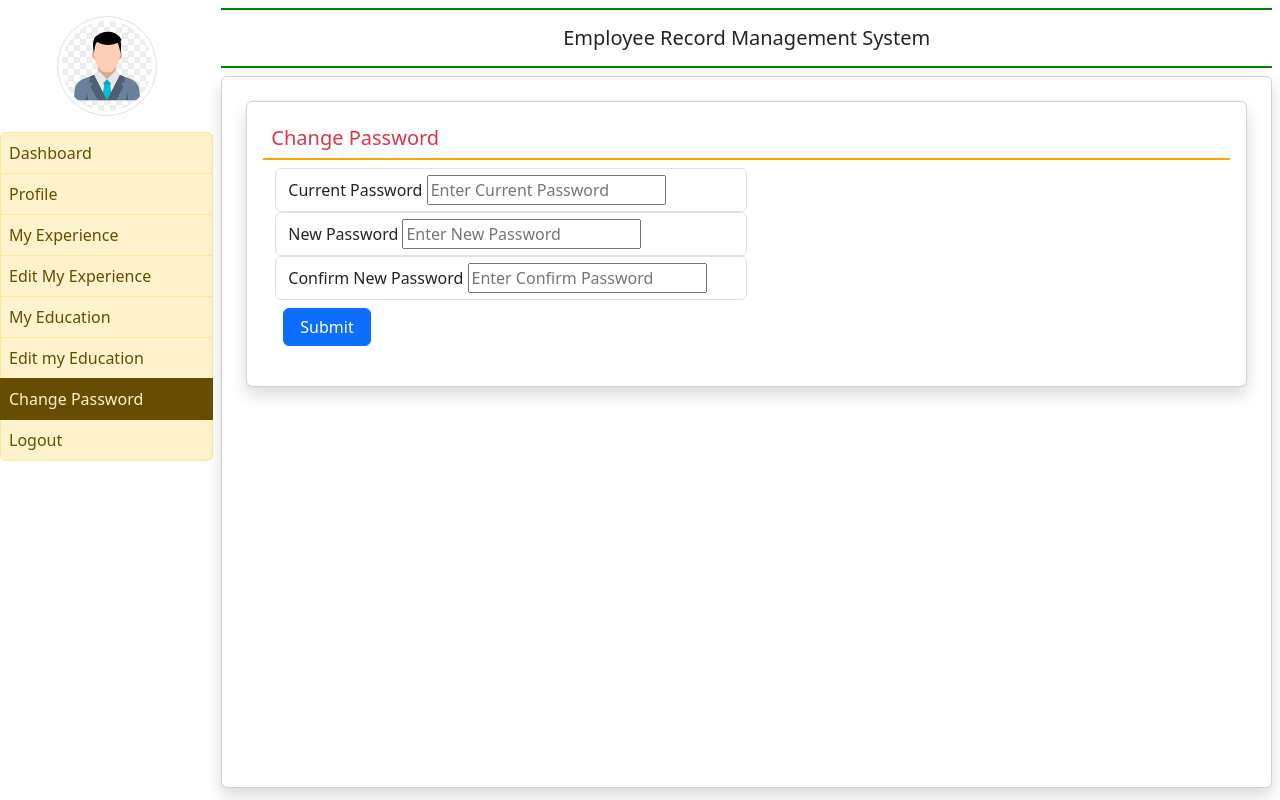
After one commit to Riya20khandelwal/employee_management_system_django, a Django app: page /change_password in a window 1280 px wide. The commit adds this page. Run offline with Django 5.2, Linux system fonts and the light colour scheme; a user stored in the database is signed in.

Commit message:
change password

```diff
--- /dev/null
+++ b/employee/templates/change_password.html
@@ -0,0 +1,74 @@
+{% extends "emp_base.html" %}
+
+{% block main %}
+
+<script type="text/javascript">
+    function checkpassword(){
+        if(document.changepassword.newpassword.value!=
+        document.changepassword.confirmpassword.value) {
+            alert('New Password and Confirm Password field does not match')
+            document.changepassword.confirmpassword.focus();
+            return false;
+        }
+        return true;
+    }
+
+</script>
+
+<div class="card shadow m-2">
+    <div class="card-body">
+        <h5 class="p-2 text-danger" style="border-bottom: 2px solid orange">Change Password</h5>
+
+        <div class="container-fluid">
+            <form method="post" name="changepassword" onsubmit="return checkpassword()">
+                {% csrf_token %}
+                <div class="form-row">
+                    <div class="col-sm-6">
+                        <div class="form-control">
+                            <label>Current Password</label>
+                            <input type="password" name="currentpassword" placeholder="Enter Current Password">
+                        </div>
+                    </div>
+                </div>
+                <div class="form-row">
+                    <div class="col-sm-6">
+                        <div class="form-control">
+                            <label>New Password</label>
+                            <input type="password" name="newpassword" placeholder="Enter New Password">
+                        </div>
+                    </div>
+                </div>
+                <div class="form-row">
+                    <div class="col-sm-6">
+                        <div class="form-control">
+                            <label>Confirm New Password</label>
+                            <input type="password" name="confirmpassword" placeholder="Enter Confirm Password">
+                        </div>
+                    </div>
+                </div>
+
+                <input type="submit" value="Submit" class="m-2 px-3 btn btn-primary">
+            </form>
+        </div>
+    </div>
+</div>
+
+{% if error == "no" %}
+<script>
+    alert('Password Updated Successfully.');
+    window.location = ('{% url "logout" %}');
+</script>
+{% endif %}
+{% if error == "yes" %}
+<script>
+    alert('Something Went Wrong, Try Again...');
+</script>
+{% endif %}
+
+{% if error == "not" %}
+<script>
+    alert('Your Current Password is Wrong.');
+</script>
+{% endif %}
+
+{% endblock main %}
--- a/employee/templates/emp_base.html
+++ b/employee/templates/emp_base.html
@@ -25,12 +25,18 @@
 
                 <div class="list-group">
                     <a href="{% url 'emp_home' %}" class="list-group-item list-group-item-warning list-group-item-action {% if request.path == '/emp_home' %} active {% endif %}">Dashboard</a>
-                    <a href="{% url 'profile' %}" class="list-group-item  list-group-item-warning list-group-item-action">Profile</a>
-                    <a href="{% url 'my_experience' %}" class="list-group-item list-group-item-warning list-group-item-action">My Experience</a>
-                    <a href="{% url 'edit_myexperience' %}" class="list-group-item list-group-item-warning list-group-item-action">Edit My Experience</a>
-                    <a href="{% url 'my_education' %}" class="list-group-item  list-group-item-warning list-group-item-action">My Education</a>
-                    <a href="{% url 'edit_myeducation' %}" class="list-group-item list-group-item-warning list-group-item-action">Edit my Education</a>
-                    <a href="" class="list-group-item list-group-item-warning list-group-item-action">Change Password</a>
+
+                    <a href="{% url 'profile' %}" class="list-group-item  list-group-item-warning list-group-item-action {% if request.path == '/profile' %} active {% endif %}">Profile</a>
+
+                    <a href="{% url 'my_experience' %}" class="list-group-item list-group-item-warning list-group-item-action {% if request.path == '/my_experience' %} active {% endif %}">My Experience</a>
+
+                    <a href="{% url 'edit_myexperience' %}" class="list-group-item list-group-item-warning list-group-item-action {% if request.path == '/edit_myexperience' %} active {% endif %}">Edit My Experience</a>
+
+                    <a href="{% url 'my_education' %}" class="list-group-item  list-group-item-warning list-group-item-action {% if request.path == '/my_education' %} active {% endif %}">My Education</a>
+
+                    <a href="{% url 'edit_myeducation' %}" class="list-group-item list-group-item-warning list-group-item-action {% if request.path == '/edit_myeducation' %} active {% endif %}">Edit my Education</a>
+
+                    <a href="{% url 'change_password' %}" class="list-group-item list-group-item-warning list-group-item-action {% if request.path == '/change_password' %} active {% endif %}">Change Password</a>
                     <a href="{% url 'logout' %}" class="list-group-item list-group-item-warning list-group-item-action">Logout</a>
                 </div>
             </div>
--- a/employee/urls.py
+++ b/employee/urls.py
@@ -13,5 +13,6 @@ urlpatterns = [
     path("edit_myexperience", views.edit_myexperience, name="edit_myexperience"),
     path("my_education", views.my_education, name="my_education"),
     path("edit_myeducation", views.edit_myeducation, name="edit_myeducation"),
+    path("change_password", views.change_password, name="change_password"),
 
 ]
--- a/employee/views.py
+++ b/employee/views.py
@@ -225,3 +225,26 @@ def edit_myeducation(request):
             error = "yes"
 
     return render(request, 'edit_myeducation.html', locals())
+
+def change_password(request):
+    if not request.user.is_authenticated:
+        return redirect('emp_login')
+    error = ""
+    user = request.user
+
+    if request.method == "POST":
+        c = request.POST['currentpassword']
+        n = request.POST['newpassword']
+
+        try:
+            if user.check_password(c):
+                user.set_password(n)
+                user.save()
+                error = "no"
+            else:
+                error = "not"
+
+        except:
+            error = "yes"
+
+    return render(request, 'change_password.html', locals())
```
Also changed, not shown: db.sqlite3.
